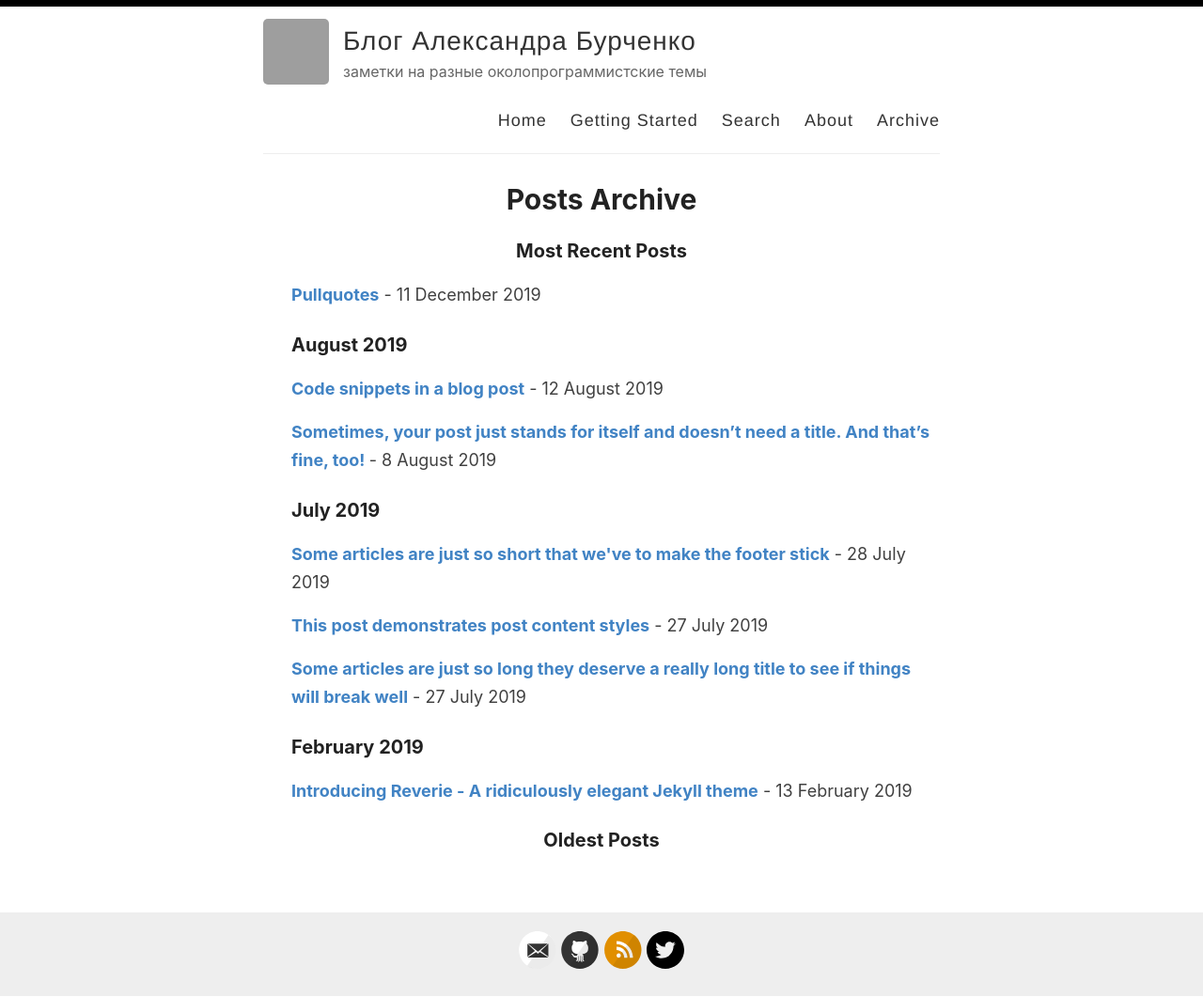
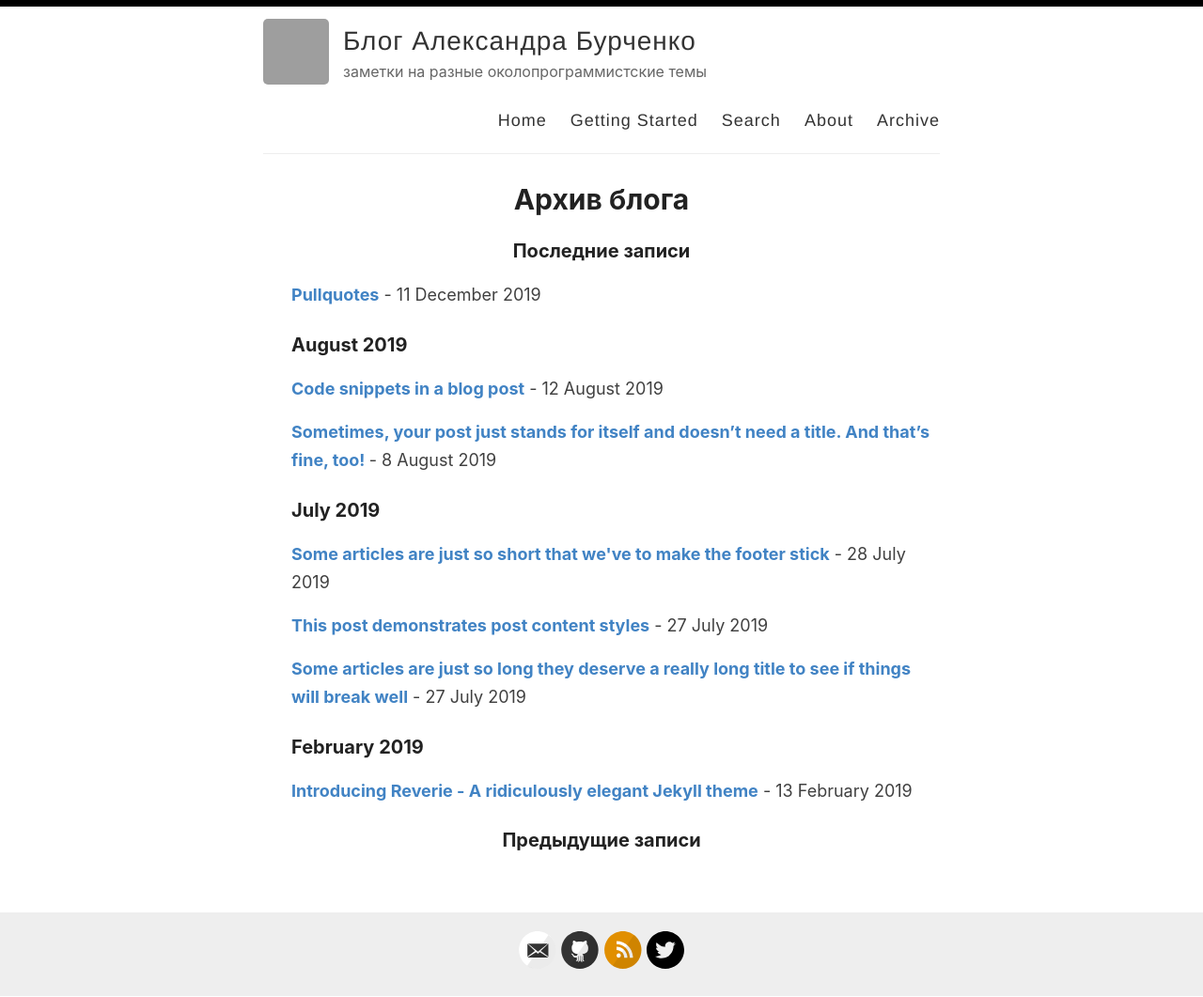
Before and after one commit to AABur/aabur.github.io, a Jekyll site: the page built from _pages/archive.md, in a window 1280 px wide. Shown: the whole page at 94% size. Built offline with Jekyll 4.4.1, drawn with Linux system fonts in a browser that asks for light colours; grey boxes are pictures that could not be loaded.

Commit message:
ci: :wrench: update config

```diff
--- a/_config.yml
+++ b/_config.yml
@@ -12,7 +12,7 @@ author: Александр Бурченко
 description: заметки на разные околопрограммистские темы
 
 # URL of your avatar or profile pic (you could use your GitHub profile pic)
-avatar: https://avatars.githubusercontent.com/u/41373199?v=4&s=400
+avatar: https://avatars.githubusercontent.com/u/41373199?v=4&s=460
 
 #
 # Flags below are optional
--- a/_pages/archive.md
+++ b/_pages/archive.md
@@ -1,13 +1,13 @@
 ---
 layout: page
 permalink: /archive/
-title: Posts Archive
+title: Архив блога
 ---
 
 
 <div id="archives">
   <section id="archive">
-     <h3>Most Recent Posts</h3>
+     <h3>Последние записи</h3>
       {%for post in site.posts %}
       {% unless post.next %}
       <ul class="this">
@@ -28,6 +28,6 @@ title: Posts Archive
           <p><b><a href="{{ site.baseurl }}{{ post.url }}">{% if post.title and post.title != "" %}{{post.title}}{% else %}{{post.excerpt |strip_html}}{%endif%}</a></b> - {% if post.date and post.date != "" %}{{ post.date | date: "%e %B %Y" }}{%endif%}</p>
           {% endfor %}
       </ul>
-    <h3>Oldest Posts</h3>
+    <h3>Предыдущие записи</h3>
   </section>
 </div>
```
Also changed, not shown: _pages/about.md (+1 -1 lines), _pages/categories.md (+1 -1 lines), _pages/search.md (+2 -2 lines).
